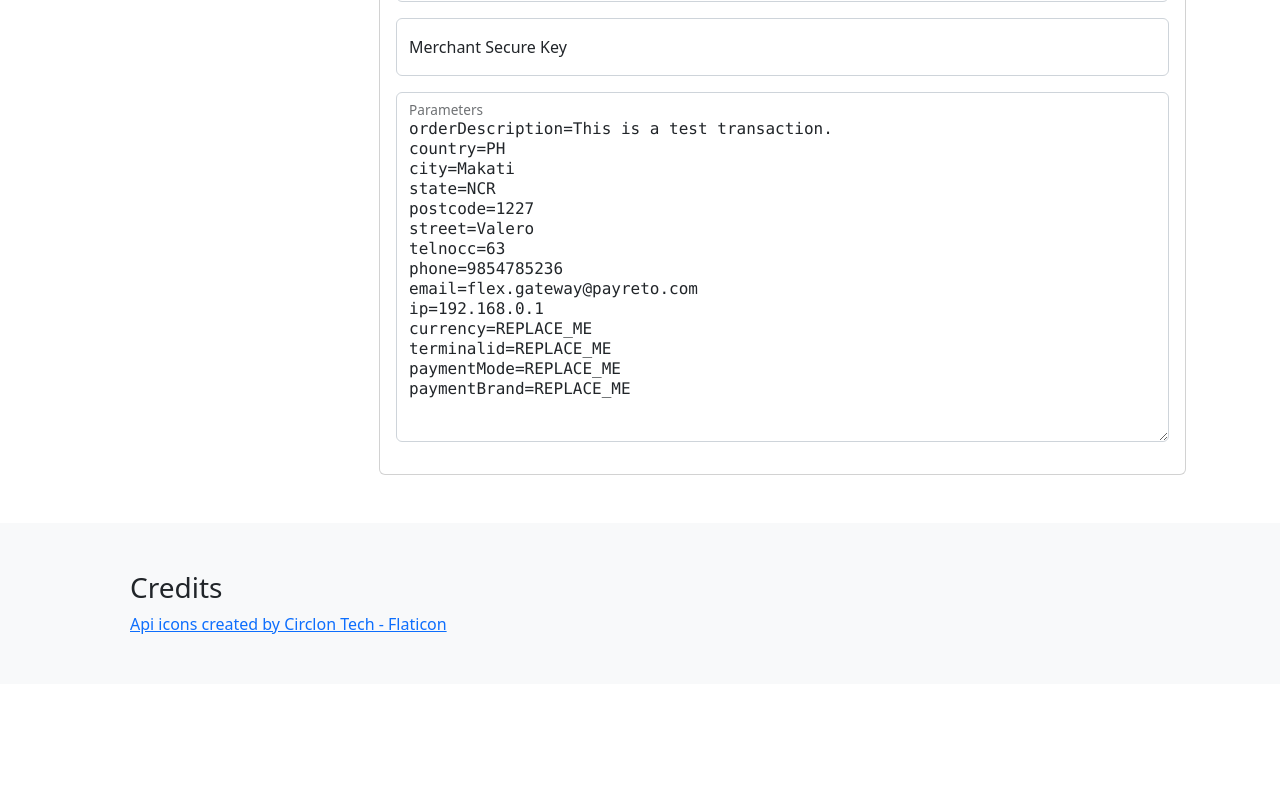
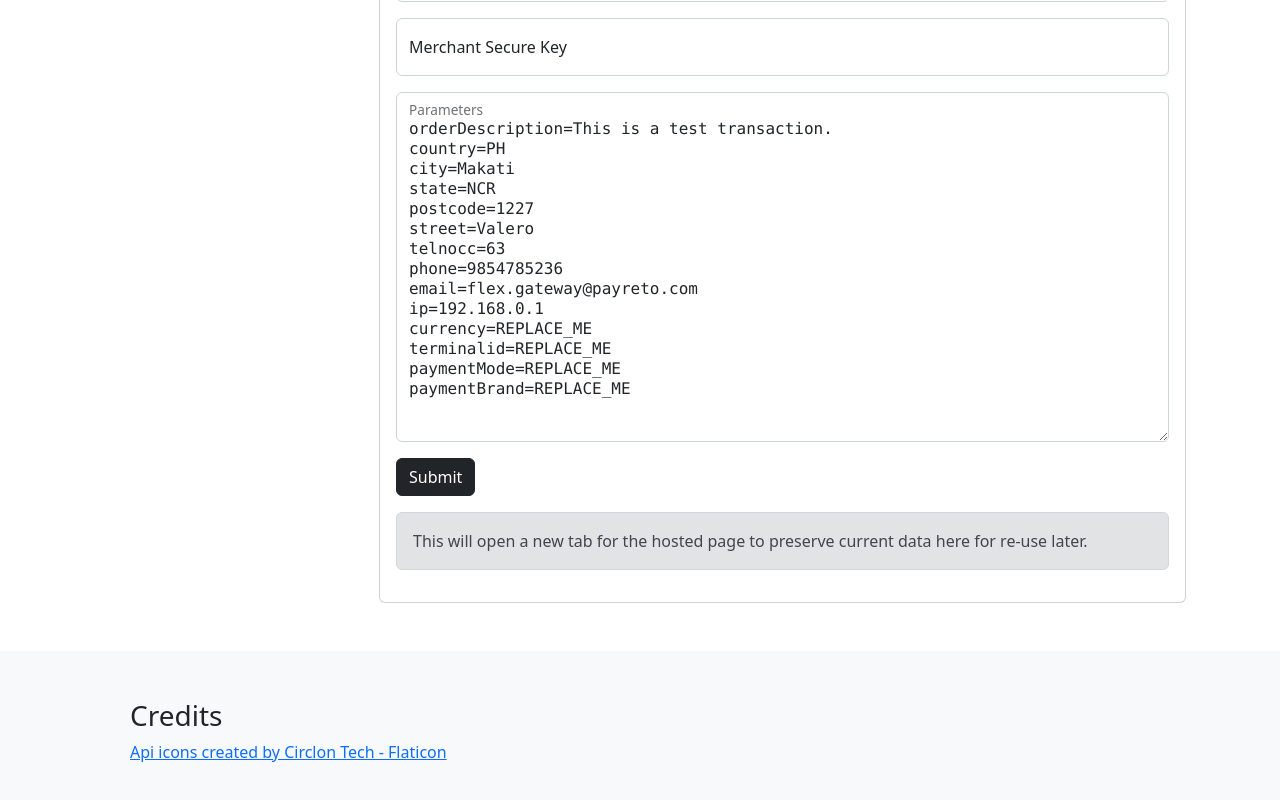
Before and after one commit to veib6247/prtpg-v2, a Vue app: page / in a window 1280 px wide. Shown: the part 781-1581 px from the top of the page. Before the commit the page ends 1465 px from the top, so only its background shows below. Built offline with nearby package versions, Linux system fonts and the light colour scheme.

Commit message:
Completed Standard Checkout integration

```diff
--- a/src/components/StandardCheckout.vue
+++ b/src/components/StandardCheckout.vue
@@ -2,6 +2,7 @@
 // utils
 import { ref, onMounted } from 'vue'
 import md5 from 'crypto-js/md5'
+import { _ } from 'lodash'
 import { formatParams } from '../utils/stringFormatters.js'
 
 // state manager
@@ -33,23 +34,65 @@ const defaultParameters = ref([
 ])
 
 /**
- * generate hash
- */
-function generateHash() {
-  // MEMBERID|TOTYPE|AMOUNT|TRANSACTIONID|REDIRECTURL|SECURE_KEY
-  console.info(
-    md5(
-      `${request.memberId}|${request.totype}|${request.amount}|${request.merchantTransactionId}|${request.merchantRedirectUrl}|${request.secureKey}`
-    ).toString()
-  )
-}
-
-/**
- * mounted method here
+ * Mounted method here
  */
 onMounted(() => {
   parameters.value = formatParams(defaultParameters.value, '\n')
 })
+
+/**
+ * @returns {string} hashed value of the required fields: MEMBERID|TOTYPE|AMOUNT|TRANSACTIONID|REDIRECTURL|SECURE_KEY
+ */
+function generateHash() {
+  return md5(
+    `${request.memberId}|${request.totype}|${request.amount}|${request.merchantTransactionId}|${request.merchantRedirectUrl}|${request.secureKey}`
+  ).toString()
+}
+
+/**
+ * Final step to redirect user to the hosted page
+ */
+function submitStandardCheckout() {
+  // get all params from the textbox and split into an array
+  let arrAllParams = _.split(parameters.value, '\n')
+
+  // create the checksum parameter
+  let paramChecksum = `checksum=${generateHash()}`
+  arrAllParams.push(paramChecksum)
+
+  // get the required params from form and push to array
+  arrAllParams.push(`memberId=${request.memberId}`)
+  arrAllParams.push(`totype=${request.totype}`)
+  arrAllParams.push(`amount=${request.amount}`)
+  arrAllParams.push(`merchantTransactionId=${request.merchantTransactionId}`)
+  arrAllParams.push(`merchantRedirectUrl=${request.merchantRedirectUrl}`)
+
+  // log to check
+  console.info('ALL', arrAllParams)
+
+  // create the form element
+  const form = document.createElement('form')
+  form.setAttribute('method', 'POST')
+  form.setAttribute('action', endPoint.value)
+  form.setAttribute('target', '_blank')
+
+  // loop through each item in array to create inputs
+  _.forEach(arrAllParams, function (param) {
+    // split by the equal sign
+    const arrItem = _.split(param, '=')
+
+    // create the input and append to form
+    const el = document.createElement('input')
+    el.setAttribute('type', 'hidden')
+    el.setAttribute('name', arrItem[0])
+    el.setAttribute('value', arrItem[1])
+    form.appendChild(el)
+  })
+
+  document.body.appendChild(form)
+
+  form.submit()
+}
 </script>
 
 <template>
@@ -128,6 +171,21 @@ onMounted(() => {
         :text-height="350"
         v-model="parameters"
       />
+
+      <div class="mb-3">
+        <button
+          type="button"
+          class="btn btn-dark"
+          @click="submitStandardCheckout"
+        >
+          Submit
+        </button>
+      </div>
+
+      <div class="alert alert-secondary" role="alert">
+        This will open a new tab for the hosted page to preserve current data
+        here for re-use later.
+      </div>
     </div>
   </div>
 </template>
```
